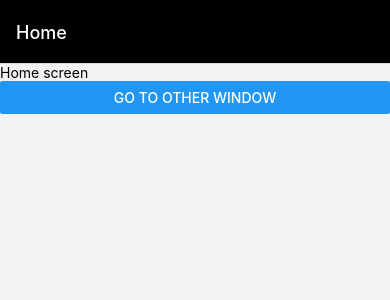
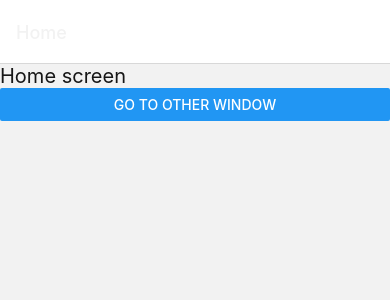
Before and after one commit to Dahks/Dr.-Cinema, a React Native app in the folder DrCinema/: screen /Home in a window 390 px wide. Shown: the top 300 px of the page. Built offline with nearby package versions, Linux system fonts and the light colour scheme.

Commit message:
ListItem

```diff
--- a/DrCinema/src/components/Txt.tsx
+++ b/DrCinema/src/components/Txt.tsx
@@ -1,12 +1,55 @@
 import React from "react";
 import { Text } from "react-native";
+import { black } from "./../styles/colors";
 
 interface Props {
-  children: string;
+  children: any;
+  style?: any;
+  size?: string;
+  color?: string;
+  bold?: boolean;
+  numberOfLines?: number;
 }
 
-const Txt = ({ children }: Props) => {
-  return <Text>{children}</Text>;
+const Txt = ({
+  children,
+  style = {},
+  size,
+  color,
+  bold = false,
+  numberOfLines = 1,
+  ...other
+}: Props) => {
+  let styleSize: number;
+  switch (size) {
+    case "Large":
+      styleSize = 24;
+      break;
+    case "Small":
+      styleSize = 16;
+      break;
+    case "Tiny":
+      styleSize = 10;
+      break;
+
+    default:
+      styleSize = 20;
+  }
+
+  return (
+    <Text
+      numberOfLines={numberOfLines}
+      style={{
+        fontSize: styleSize,
+        fontWeight: bold ? "bold" : "normal",
+        color: color ?? black,
+        ...style,
+      }}
+      {...other}
+    >
+      {children}
+    </Text>
+  );
 };
 
 export default Txt;
--- a/DrCinema/src/styles/colors.tsx
+++ b/DrCinema/src/styles/colors.tsx
@@ -1,6 +1,5 @@
-export const white = "#FFFFFF";
-export const raccent = "#FF0000";
-export const gaccent = "#00D010";
-export const baccent = "#0099FF";
-export const dark = "#1D1D1D";
-export const darkest = "#000000";
+export const white = "#F2F2F2";
+export const qwhite = "#7E8084";
+export const grey = "#2B2B2B";
+export const qblack = "#1C1C1C";
+export const black = "#161616";
```
Also changed, not shown: DrCinema/src/components/ListItem.tsx (added, +29 -0 lines).
